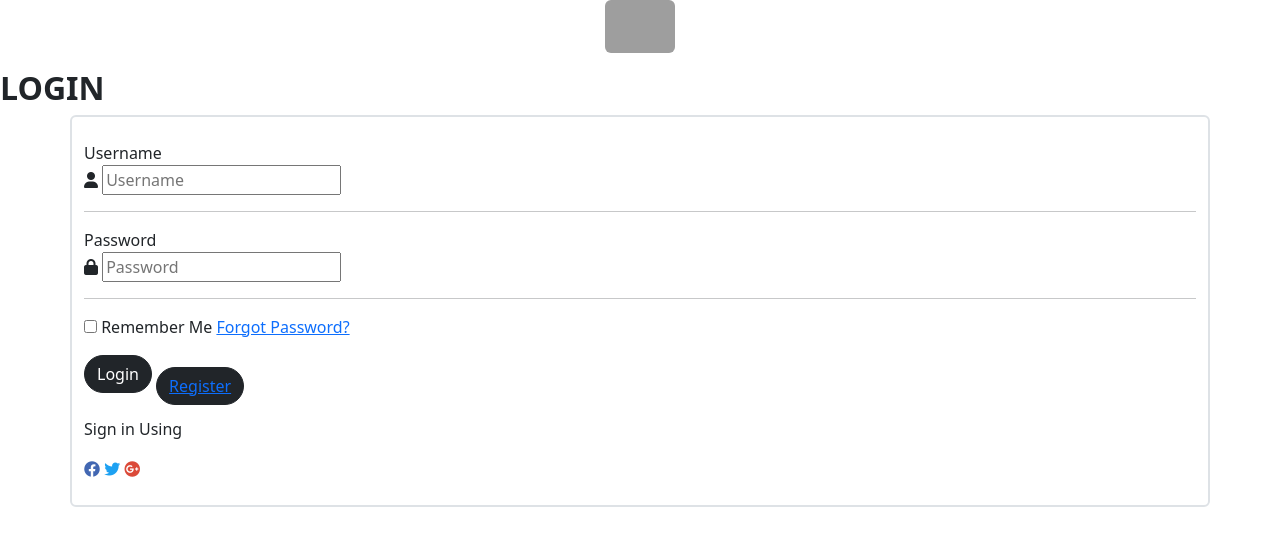
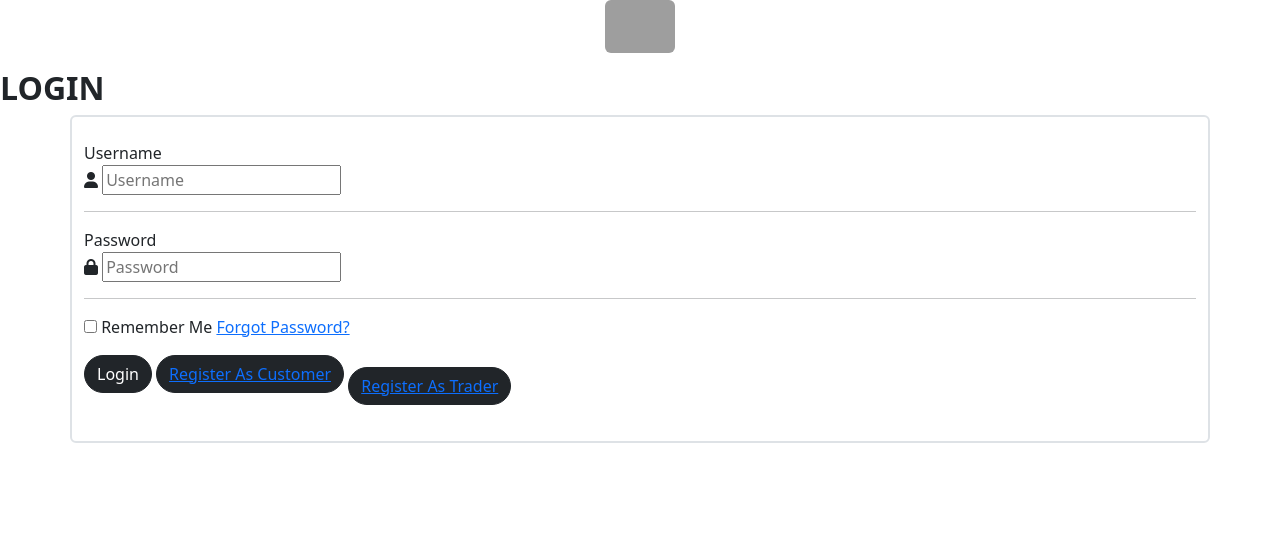
Before and after one commit to Bhabishwor/Project-Cleckhuddersfax-Market-Hub, a PHP site: page /xe/login.php in a window 1280 px wide. Shown: the top 546 px of the page. Run offline with PHP 8.4, Linux system fonts and the light colour scheme; grey boxes are pictures that could not be loaded.

Commit message:
Admin Changes

```diff
--- a/Execution/PHP/Customer/header.php
+++ b/Execution/PHP/Customer/header.php
@@ -7,7 +7,7 @@
   <link href="https://cdn.jsdelivr.net/npm/bootstrap@5.3.2/dist/css/bootstrap.min.css" rel="stylesheet"
     integrity="sha384-T3c6CoIi6uLrA9TneNEoa7RxnatzjcDSCmG1MXxSR1GAsXEV/Dwwykc2MPK8M2HN" crossorigin="anonymous">
   <link rel="stylesheet" href="https://cdnjs.cloudflare.com/ajax/libs/font-awesome/6.0.0-beta3/css/all.min.css" />
-  <link rel="stylesheet" href="../CSS/header.css">
+  <link rel="stylesheet" href="../../CSS/header.css">
 </head>
 
 <body>
@@ -17,7 +17,7 @@
 
     <nav class="navbar navbar-expand-lg navbar-dark bg-dark custom-navbar">
       <div class="container-fluid">
-        <a class="navbar-brand logo" href="#"><img src="../Image/Logo.png" alt="Logo" height="60" width="80"></a>
+        <a class="navbar-brand logo" href="#"><img src="../../Image/Logo.png" alt="Logo" height="60" width="80"></a>
         <button class="navbar-toggler" type="button" data-bs-toggle="collapse" data-bs-target="#navbarTogglerDemo02"
           aria-controls="navbarTogglerDemo02" aria-expanded="false" aria-label="Toggle navigation">
           <span class="navbar-toggler-icon"></span>
--- a/Execution/PHP/login.php
+++ b/Execution/PHP/login.php
@@ -52,16 +52,13 @@
             <div class="login_container mt-3">
                 <button type="submit" class="btn btn-dark rounded-5 mb-4">Login</button>
 
+                <button type="button" class="btn btn-dark rounded-5 mb-4">
+                    <a href="register.php" class="remove">Register As Customer</a>
+                </button>
                 <button type="button" class="btn btn-dark rounded-5">
-                    <a href="register.php" class="remove">Register</a>
+                    <a href="register.php" class="remove">Register As Trader</a>
                 </button>
 
-            </div>
-            <div class="logo">
-                <p>Sign in Using</p>
-                <i class="fa-brands fa-facebook" style="color: #4267B2;"></i>
-                <i class="fa-brands fa-twitter" style="color: #1da1f2;"></i>
-                <i class="fa-brands fa-google-plus" style="color: #DB4A39;"></i>
             </div>
 
         </div>
```
Also changed, not shown: Execution/PHP/Customer/footer.php (+5 -5 lines), Execution/PHP/Customer/homepage.php (+9 -9 lines).
